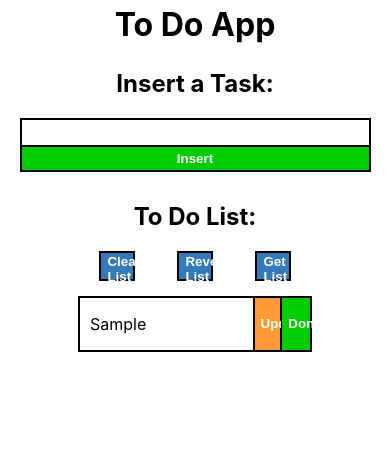
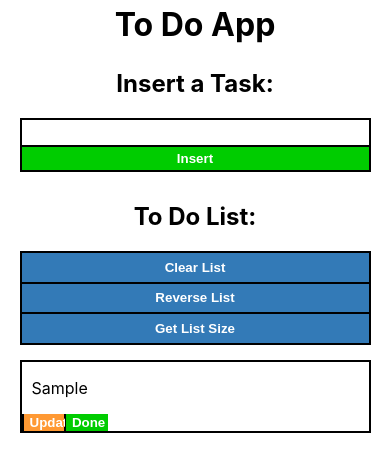
Before and after one commit to lvcodes3/todo-app, a React (Create React App) app: page / in a window 390 px wide. Both pictures are taken after typing "Sample" into the empty fields and a click on the button "Insert". Shown: the top 472 px of the page. Built offline with nearby package versions, Linux system fonts and the light colour scheme.

Commit message:
added media query for taskListButtons and TaskList Components

```diff
--- a/src/components/TaskList.tsx
+++ b/src/components/TaskList.tsx
@@ -100,14 +100,12 @@ const TaskList = (props: TaskListProps) => {
         <ModalContent>
           <h2>Update Task:</h2>
           <form onSubmit={handleUpdate}>
-            <div>
             <input
               type="text"
               value={updatedTask}
               onChange={(e) => setUpdatedTask(e.target.value)}
             />
             <button type="submit">Update</button>
-            </div>
           </form>
           <div className="exit-btn-div">
             <button onClick={closeModal}>Exit</button>
@@ -175,6 +173,14 @@ const Container = styled.div`
       }
     }
   }
+
+  @media (max-width: 1024px) {
+    width: 90%;
+
+    .task-container {
+      flex-direction: column;
+    }
+  }
 `;
 
 const CustomModal = styled(Modal)`
@@ -199,12 +205,11 @@ const ModalContent = styled.div`
   }
 
   form {
-    div {
     display: flex;
-      justify-content: center;
     border: 2px solid black;
 
     input {
+      box-sizing: border-box;
       width: 85%;
       height: 25px;
       border: none;
@@ -219,11 +224,8 @@ const ModalContent = styled.div`
       color: white;
       background-color: #00cc00;
       cursor: pointer;
-        border: 2x solid black;
-        border-right: none;
-        border-top: none;
-        border-bottom: none;
-      }
+      border: none;
+      border-left: 2px solid black;
     }
   }
 
@@ -232,7 +234,7 @@ const ModalContent = styled.div`
     text-align: center;
 
     button {
-      width: 15%;
+      width: 75px;
       height: 25px;
       font-weight: 600;
       color: white;
@@ -241,6 +243,26 @@ const ModalContent = styled.div`
       border: 2px solid black;
     }
   }
+
+  @media (max-width: 1024px) {
+    width: 60%;
+
+    form {
+      flex-direction: column;
+
+      input {
+        width: 100%;
+        border: none;
+      }
+
+      button {
+        width: 100%;
+        height: 25px;
+        border: none;
+        border-top: 2px solid black;
+      }
+    }
+  }
 `;
 
 export default TaskList;
--- a/src/components/TaskListButtons.tsx
+++ b/src/components/TaskListButtons.tsx
@@ -28,27 +28,80 @@ const TaskListButtons = (props: TaskListButtonsProps) => {
 
   return (
     <Container>
-      <button onClick={handleClearList}>Clear List</button>
-      <button onClick={handleReverseList}>Reverse List</button>
-      <button onClick={handleGetListSize}>Get List Size</button>
+      <button className="clear-list-btn" onClick={handleClearList}>
+        Clear List
+      </button>
+      <button className="reverse-list-btn" onClick={handleReverseList}>
+        Reverse List
+      </button>
+      <button className="get-list-size-btn" onClick={handleGetListSize}>
+        Get List Size
+      </button>
     </Container>
   );
 };
 
 const Container = styled.div`
-  margin-bottom: 15px;
   display: flex;
   justify-content: space-around;
-  /*border: 1px solid black;*/
+  border: 2px solid black;
+  margin-bottom: 15px;
 
-  button {
-    width: 15%;
+  .clear-list-btn {
+    flex: 1;
     height: 30px;
     color: white;
     background-color: #337ab7;
     font-weight: 600;
     cursor: pointer;
-    border: 2px solid black;
+    border: none;
+    border-right: 1px solid black;
+  }
+
+  .reverse-list-btn {
+    flex: 1;
+    height: 30px;
+    color: white;
+    background-color: #337ab7;
+    font-weight: 600;
+    cursor: pointer;
+    border: none;
+    border-left: 1px solid black;
+    border-right: 1px solid black;
+  }
+
+  .get-list-size-btn {
+    flex: 1;
+    height: 30px;
+    color: white;
+    background-color: #337ab7;
+    font-weight: 600;
+    cursor: pointer;
+    border: none;
+    border-left: 1px solid black;
+  }
+
+  @media (max-width: 1024px) {
+    flex-direction: column;
+
+    .clear-list-btn {
+      flex: 1 0 auto;
+      border: none;
+      border-bottom: 1px solid black;
+    }
+
+    .reverse-list-btn {
+      flex: 1 0 auto;
+      border: none;
+      border-top: 1px solid black;
+      border-bottom: 1px solid black;
+    }
+
+    .get-list-size-btn {
+      flex: 1 0 auto;
+      border: none;
+      border-top: 1px solid black;
+    }
   }
 `;
 
```
Lines whose indentation alone changed are shown as unchanged.
